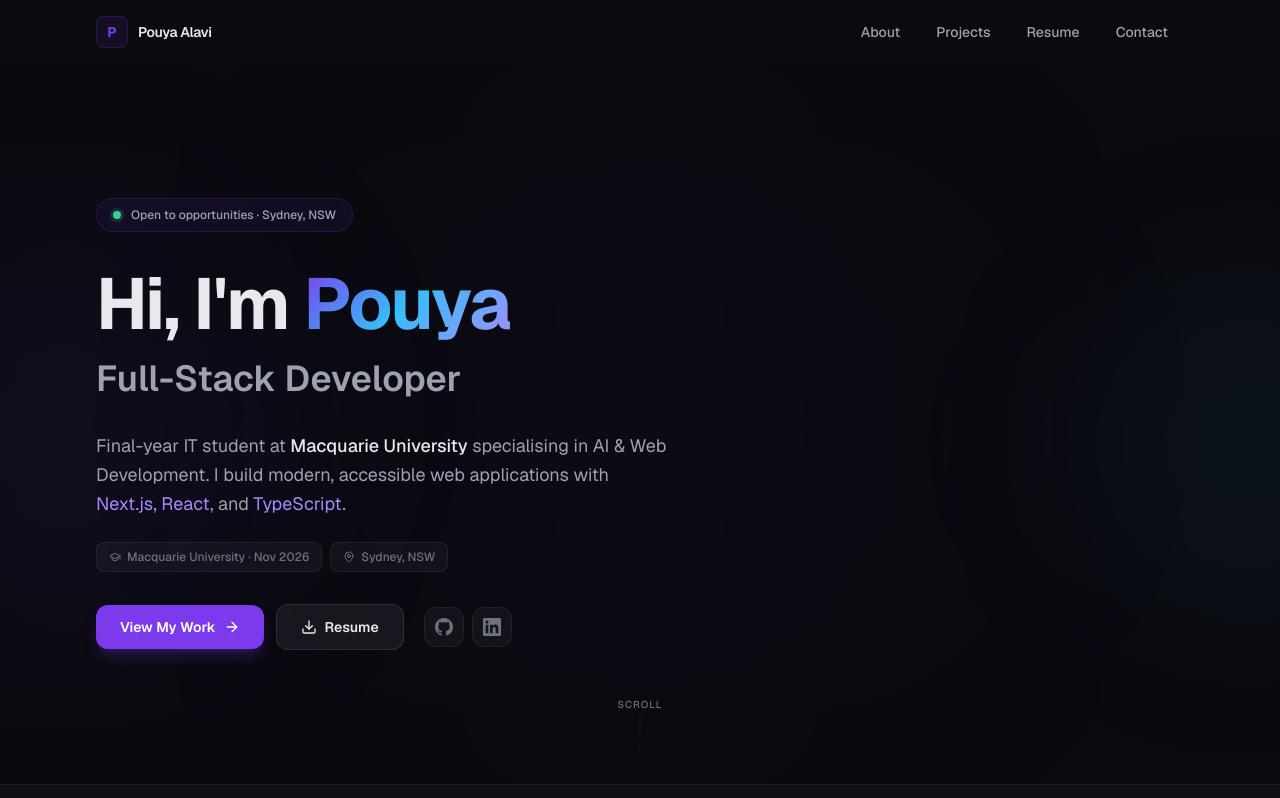
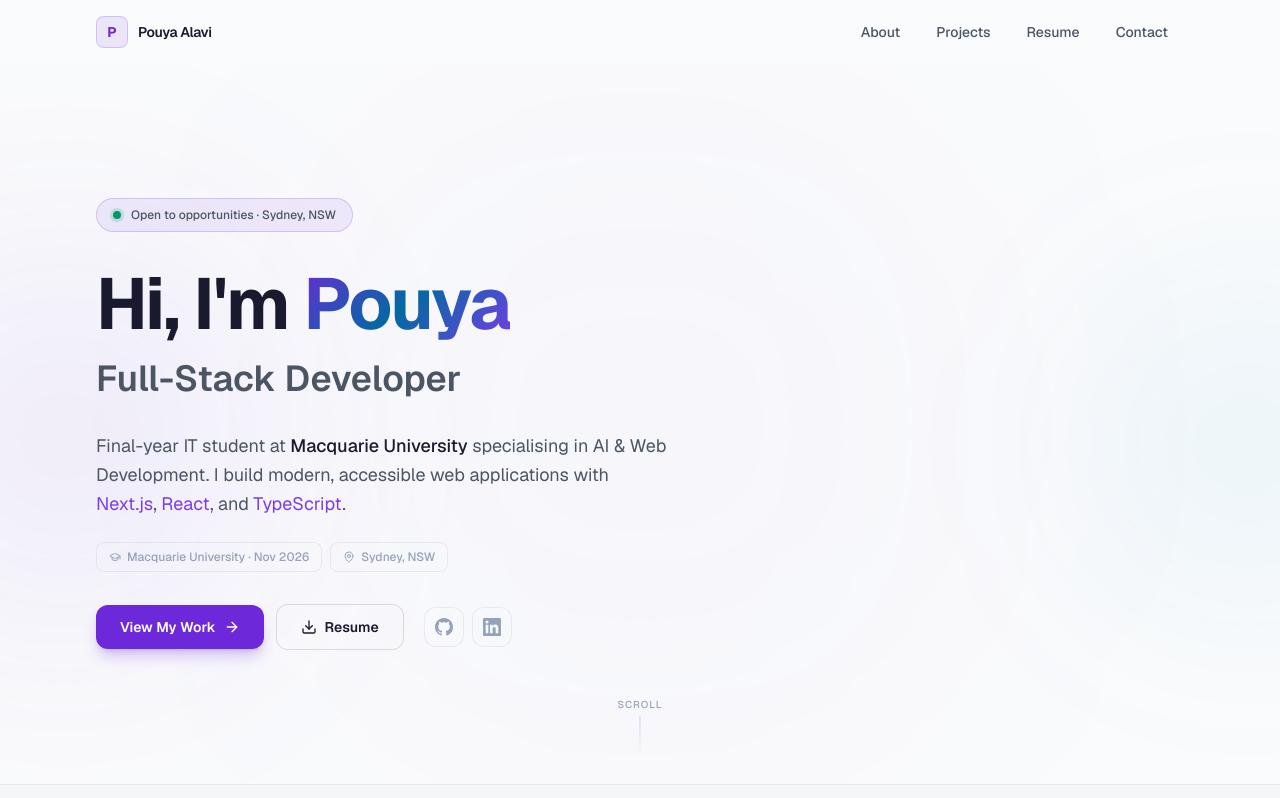
Before and after one commit to mrpouyaalavi/portfolio, a Next.js app: page / in a window 1280 px wide. Shown: the top 798 px of the page. Built offline with nearby package versions, Linux system fonts and the light colour scheme.

Commit message:
Fix some css

```diff
--- a/src/app/globals.css
+++ b/src/app/globals.css
@@ -1,8 +1,12 @@
 @import "tailwindcss";
 @import "tw-animate-css";
 
+/* ═══════════════════════════════════════════════════
+   DARK THEME (default)
+   ═══════════════════════════════════════════════════ */
 :root {
-  /* Modern dark palette — midnight blue base with violet accent */
+  color-scheme: dark;
+
   --background: #0a0a0f;
   --foreground: #e8e8ed;
 
@@ -40,10 +44,77 @@
   /* Glass */
   --glass-bg: rgba(10, 10, 15, 0.8);
   --glass-border: rgba(255, 255, 255, 0.08);
+  --glass-card-from: rgba(18, 18, 26, 0.9);
+  --glass-card-to: rgba(26, 26, 38, 0.7);
+
+  /* Overlay surfaces — theme-adaptive */
+  --overlay-subtle: rgba(255, 255, 255, 0.04);
+  --overlay: rgba(255, 255, 255, 0.06);
+  --overlay-hover: rgba(255, 255, 255, 0.08);
+  --overlay-strong: rgba(255, 255, 255, 0.10);
+
+  /* Gradient text */
+  --gradient-from: #7c3aed;
+  --gradient-via: #38bdf8;
+  --gradient-to: #a78bfa;
 
   --radius: 0.75rem;
 }
 
+/* ═══════════════════════════════════════════════════
+   LIGHT THEME
+   ═══════════════════════════════════════════════════ */
+@media (prefers-color-scheme: light) {
+  :root {
+    color-scheme: light;
+
+    --background: #fafbfc;
+    --foreground: #1a1a2e;
+
+    --color-surface-1: #f1f2f5;
+    --color-surface-2: #e5e7eb;
+    --color-surface-3: #d1d5db;
+
+    --color-accent: #6d28d9;
+    --color-accent-light: #7c3aed;
+    --color-accent-dim: rgba(109, 40, 217, 0.08);
+    --color-accent-glow: rgba(109, 40, 217, 0.15);
+
+    --color-secondary: #0284c7;
+    --color-secondary-dim: rgba(2, 132, 199, 0.08);
+
+    --color-warm: #d97706;
+    --color-warm-dim: rgba(217, 119, 6, 0.08);
+
+    --color-success: #059669;
+
+    --text-primary: #1a1a2e;
+    --text-secondary: #4b5563;
+    --text-muted: #94a3b8;
+
+    --border-subtle: rgba(0, 0, 0, 0.06);
+    --border-default: rgba(0, 0, 0, 0.12);
+    --border-accent: rgba(109, 40, 217, 0.25);
+
+    --glass-bg: rgba(255, 255, 255, 0.85);
+    --glass-border: rgba(0, 0, 0, 0.06);
+    --glass-card-from: rgba(255, 255, 255, 0.92);
+    --glass-card-to: rgba(245, 245, 250, 0.78);
+
+    --overlay-subtle: rgba(0, 0, 0, 0.03);
+    --overlay: rgba(0, 0, 0, 0.05);
+    --overlay-hover: rgba(0, 0, 0, 0.07);
+    --overlay-strong: rgba(0, 0, 0, 0.10);
+
+    --gradient-from: #6d28d9;
+    --gradient-via: #0369a1;
+    --gradient-to: #7c3aed;
+  }
+}
+
+/* ═══════════════════════════════════════════════════
+   TAILWIND THEME TOKENS
+   ═══════════════════════════════════════════════════ */
 @theme inline {
   --color-background: var(--background);
   --color-foreground: var(--foreground);
@@ -66,6 +137,12 @@
   --color-border-default: var(--border-default);
   --color-border-accent: var(--border-accent);
 
+  /* Overlay surfaces */
+  --color-overlay-subtle: var(--overlay-subtle);
+  --color-overlay: var(--overlay);
+  --color-overlay-hover: var(--overlay-hover);
+  --color-overlay-strong: var(--overlay-strong);
+
   --font-sans: var(--font-geist-sans);
   --font-mono: var(--font-geist-mono);
 
@@ -74,9 +151,12 @@
   --animate-shimmer: shimmer 2s linear infinite;
 }
 
+/* ═══════════════════════════════════════════════════
+   BASE STYLES
+   ═══════════════════════════════════════════════════ */
 html {
   scrollbar-width: thin;
-  scrollbar-color: rgba(124, 58, 237, 0.4) #0a0a0f;
+  scrollbar-color: rgba(124, 58, 237, 0.4) var(--background);
   scroll-behavior: smooth;
 }
 
@@ -94,23 +174,33 @@ body {
   color: #fff;
 }
 
+@media (prefers-color-scheme: light) {
+  ::selection {
+    background: rgba(109, 40, 217, 0.2);
+    color: #1a1a2e;
+  }
+}
+
+/* ═══════════════════════════════════════════════════
+   UTILITIES
+   ═══════════════════════════════════════════════════ */
 @layer utilities {
   /* Gradient text */
   .text-gradient {
-    background: linear-gradient(135deg, #7c3aed 0%, #38bdf8 50%, #a78bfa 100%);
+    background: linear-gradient(135deg, var(--gradient-from) 0%, var(--gradient-via) 50%, var(--gradient-to) 100%);
     -webkit-background-clip: text;
     -webkit-text-fill-color: transparent;
     background-clip: text;
   }
 
   .text-gradient-warm {
-    background: linear-gradient(135deg, #f59e0b 0%, #ef4444 100%);
+    background: linear-gradient(135deg, var(--color-warm) 0%, #ef4444 100%);
     -webkit-background-clip: text;
     -webkit-text-fill-color: transparent;
     background-clip: text;
   }
 
-  /* Glass card */
+  /* Glass surface */
   .glass {
     background: var(--glass-bg);
     border: 1px solid var(--glass-border);
@@ -118,12 +208,14 @@ body {
     -webkit-backdrop-filter: blur(16px);
   }
 
+  /* Glass card */
   .glass-card {
-    background: linear-gradient(135deg, rgba(18, 18, 26, 0.9) 0%, rgba(26, 26, 38, 0.7) 100%);
-    border: 1px solid rgba(255, 255, 255, 0.06);
+    background: linear-gradient(135deg, var(--glass-card-from) 0%, var(--glass-card-to) 100%);
+    border: 1px solid var(--border-subtle);
     backdrop-filter: blur(20px);
     -webkit-backdrop-filter: blur(20px);
     border-radius: var(--radius);
+    transition: border-color 0.3s ease, box-shadow 0.3s ease;
   }
 
   .glass-card:hover {
@@ -158,17 +250,54 @@ body {
     background-image: radial-gradient(circle, rgba(124, 58, 237, 0.08) 1px, transparent 1px);
     background-size: 32px 32px;
   }
-
 }
 
-/* Custom scrollbar */
+/* ═══════════════════════════════════════════════════
+   LIGHT-MODE OVERRIDES
+   ═══════════════════════════════════════════════════ */
+@media (prefers-color-scheme: light) {
+  .glass-card {
+    box-shadow: 0 1px 3px rgba(0, 0, 0, 0.04), 0 1px 2px rgba(0, 0, 0, 0.02);
+  }
+
+  .glass-card:hover {
+    border-color: rgba(109, 40, 217, 0.18);
+    box-shadow: 0 12px 40px rgba(0, 0, 0, 0.08), 0 0 0 1px rgba(109, 40, 217, 0.08);
+  }
+
+  .section-divider {
+    background: linear-gradient(
+      90deg,
+      transparent 0%,
+      rgba(109, 40, 217, 0.2) 30%,
+      rgba(2, 132, 199, 0.15) 70%,
+      transparent 100%
+    );
+  }
+
+  .dot-grid {
+    background-image: radial-gradient(circle, rgba(109, 40, 217, 0.06) 1px, transparent 1px);
+  }
+
+  .glow-accent {
+    box-shadow: 0 0 24px rgba(109, 40, 217, 0.1), 0 0 60px rgba(109, 40, 217, 0.05);
+  }
+
+  .glow-accent-strong {
+    box-shadow: 0 0 30px rgba(109, 40, 217, 0.15), 0 0 80px rgba(109, 40, 217, 0.08);
+  }
+}
+
+/* ═══════════════════════════════════════════════════
+   SCROLLBAR
+   ═══════════════════════════════════════════════════ */
 ::-webkit-scrollbar {
   width: 6px;
   height: 6px;
 }
 
 ::-webkit-scrollbar-track {
-  background: #0a0a0f;
+  background: var(--background);
 }
 
 ::-webkit-scrollbar-thumb {
@@ -180,7 +309,19 @@ body {
   background: rgba(124, 58, 237, 0.6);
 }
 
-/* Reduced motion */
+@media (prefers-color-scheme: light) {
+  ::-webkit-scrollbar-thumb {
+    background: rgba(109, 40, 217, 0.25);
+  }
+
+  ::-webkit-scrollbar-thumb:hover {
+    background: rgba(109, 40, 217, 0.45);
+  }
+}
+
+/* ═══════════════════════════════════════════════════
+   REDUCED MOTION
+   ═══════════════════════════════════════════════════ */
 @media (prefers-reduced-motion: reduce) {
   *,
   *::before,
@@ -191,7 +332,9 @@ body {
   }
 }
 
-/* Animations */
+/* ═══════════════════════════════════════════════════
+   ANIMATIONS
+   ═══════════════════════════════════════════════════ */
 @keyframes float {
   0%, 100% { transform: translateY(0); }
   50% { transform: translateY(-12px); }
```
